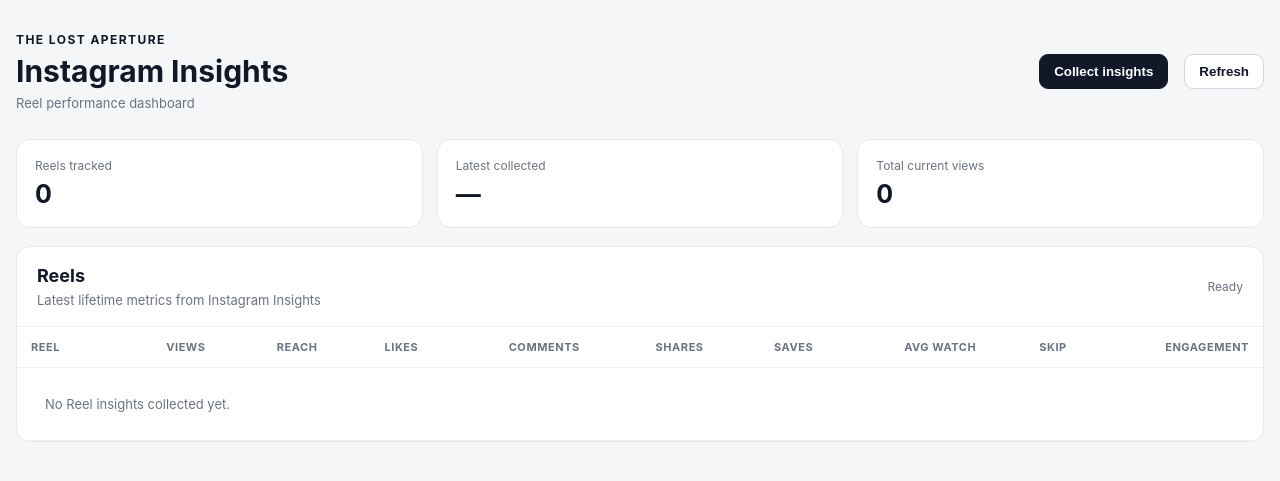
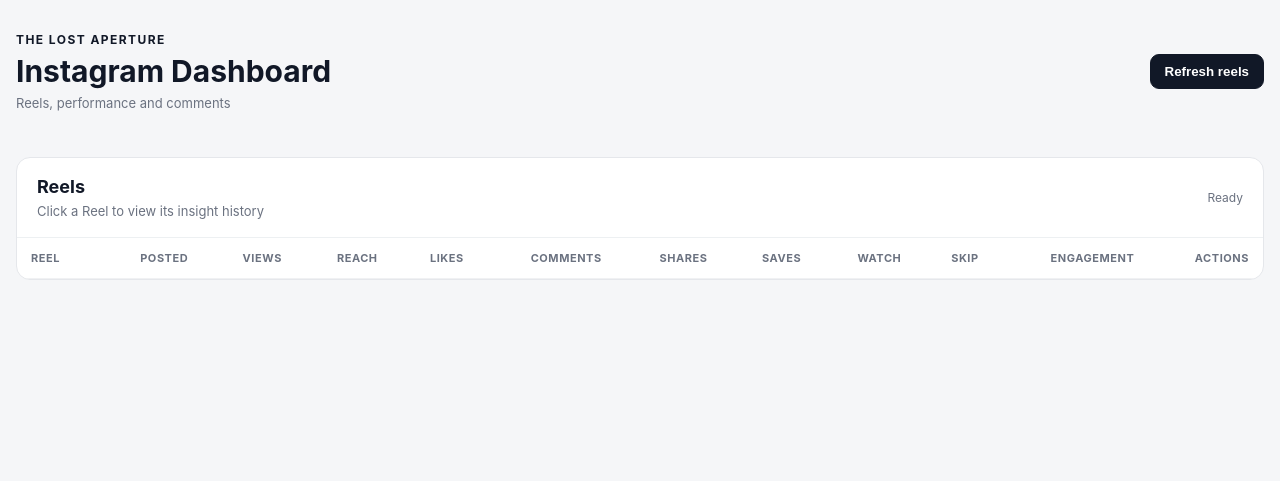
Before and after one commit to amanchaturvedi/instagram-auto-reply, a FastAPI app: page / in a window 1280 px wide. Shown: the top 481 px of the page. Run offline with FastAPI, Linux system fonts and the light colour scheme; data that the repository does not hold is empty.

Commit message:
Redesign Reel dashboard UI

```diff
--- a/app/web/templates/index.html
+++ b/app/web/templates/index.html
@@ -3,7 +3,7 @@
 <head>
     <meta charset="utf-8">
     <meta name="viewport" content="width=device-width, initial-scale=1">
-    <title>Instagram Insights</title>
+    <title>Instagram Dashboard</title>
     <link rel="stylesheet" href="/static/style.css">
 </head>
 <body>
@@ -11,12 +11,11 @@
         <header class="topbar">
             <div>
                 <p class="eyebrow">THE LOST APERTURE</p>
-                <h1>Instagram Insights</h1>
-                <p class="subtle">Reel performance dashboard</p>
+                <h1>Instagram Dashboard</h1>
+                <p class="subtle">Reels, performance and comments</p>
             </div>
             <div class="actions">
-                <button id="collect-btn" class="button primary">Collect insights</button>
-                <button id="refresh-btn" class="button">Refresh</button>
+                <button id="refresh-reels-btn" class="button primary">Refresh reels</button>
             </div>
         </header>
 
@@ -26,7 +25,7 @@
             <div class="panel-header">
                 <div>
                     <h2>Reels</h2>
-                    <p class="subtle">Latest lifetime metrics from Instagram Insights</p>
+                    <p class="subtle">Click a Reel to view its insight history</p>
                 </div>
                 <span id="status" class="status">Ready</span>
             </div>
@@ -36,33 +35,73 @@
                     <thead>
                         <tr>
                             <th>Reel</th>
+                            <th>Posted</th>
                             <th>Views</th>
                             <th>Reach</th>
                             <th>Likes</th>
                             <th>Comments</th>
                             <th>Shares</th>
                             <th>Saves</th>
-                            <th>Avg watch</th>
+                            <th>Watch</th>
                             <th>Skip</th>
                             <th>Engagement</th>
+                            <th>Actions</th>
                         </tr>
                     </thead>
                     <tbody id="reels-body"></tbody>
                 </table>
             </div>
         </section>
+    </main>
 
-        <section id="detail-panel" class="panel detail hidden">
-            <div class="panel-header">
+    <div id="reel-modal" class="modal hidden" role="dialog" aria-modal="true" aria-labelledby="reel-modal-title">
+        <div class="modal-card large">
+            <div class="modal-header">
                 <div>
-                    <h2 id="detail-title">Reel details</h2>
-                    <p id="detail-meta" class="subtle"></p>
+                    <h2 id="reel-modal-title">Reel</h2>
+                    <p id="reel-modal-meta" class="subtle"></p>
                 </div>
-                <button id="close-detail" class="button">Close</button>
+                <button id="close-reel-modal" class="icon-button" aria-label="Close">×</button>
             </div>
-            <pre id="detail-json"></pre>
-        </section>
-    </main>
+
+            <div id="reel-current-metrics" class="metric-grid"></div>
+
+            <div class="snapshot-section">
+                <div class="section-title">Snapshots</div>
+                <div class="table-wrap">
+                    <table class="snapshot-table">
+                        <thead>
+                            <tr>
+                                <th>Time</th>
+                                <th>Views</th>
+                                <th>Reach</th>
+                                <th>Likes</th>
+                                <th>Comments</th>
+                                <th>Shares</th>
+                                <th>Saves</th>
+                                <th>Watch</th>
+                                <th>Skip</th>
+                            </tr>
+                        </thead>
+                        <tbody id="snapshots-body"></tbody>
+                    </table>
+                </div>
+            </div>
+        </div>
+    </div>
+
+    <div id="comments-modal" class="modal hidden" role="dialog" aria-modal="true" aria-labelledby="comments-modal-title">
+        <div class="modal-card">
+            <div class="modal-header">
+                <div>
+                    <h2 id="comments-modal-title">Comments</h2>
+                    <p id="comments-modal-meta" class="subtle"></p>
+                </div>
+                <button id="close-comments-modal" class="icon-button" aria-label="Close">×</button>
+            </div>
+            <div id="comments-list" class="comments-list"></div>
+        </div>
+    </div>
 
     <script src="/static/app.js"></script>
 </body>
```
